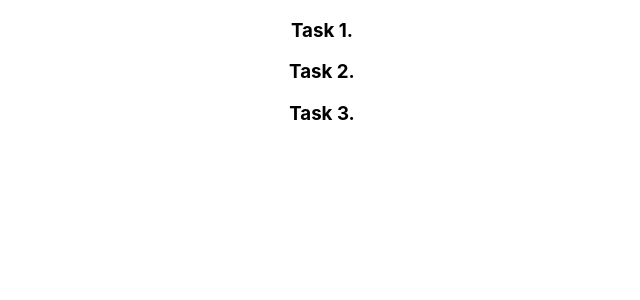
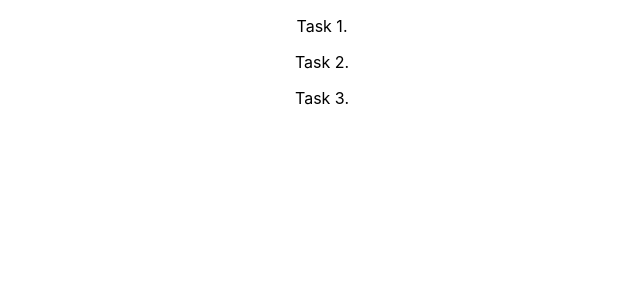
Before and after one commit to AlnaberA/ReactTodo, a React (Create React App) app: page / in a window 1280 px wide. Shown: the top 300 px of the page, without its empty margins (318-958 px from the left). Built offline with nearby package versions, Linux system fonts and the light colour scheme.

Commit message:
adding todoitem and prop types.

```diff
--- /dev/null
+++ b/src/components/TodoItems.js
@@ -0,0 +1,18 @@
+import React, { Component } from 'react'
+import PropTypes from 'prop-types';
+
+export class TodoItems extends Component {
+  render() {
+    return (
+      <div>
+        <p>{this.props.todo.title}</p>
+      </div>
+    )
+  }
+}
+
+TodoItems.propTypes={
+    todo: PropTypes.object.isRequired
+}
+
+export default TodoItems
--- a/src/components/Todos.js
+++ b/src/components/Todos.js
@@ -1,11 +1,15 @@
 import React, { Component } from 'react';
+import TodoItem from './TodoItems';
+import PropTypes from 'prop-types';
 
 class Todos extends Component {
   render() {
     return this.props.todos.map((todo)=>(
-        <h3>{todo.title}</h3>
+        <TodoItem key={todo.id} todo={todo}/>
     ))
   }
 }
-
+Todos.propTypes={
+    todos: PropTypes.array.isRequired
+}
 export default Todos;
```
